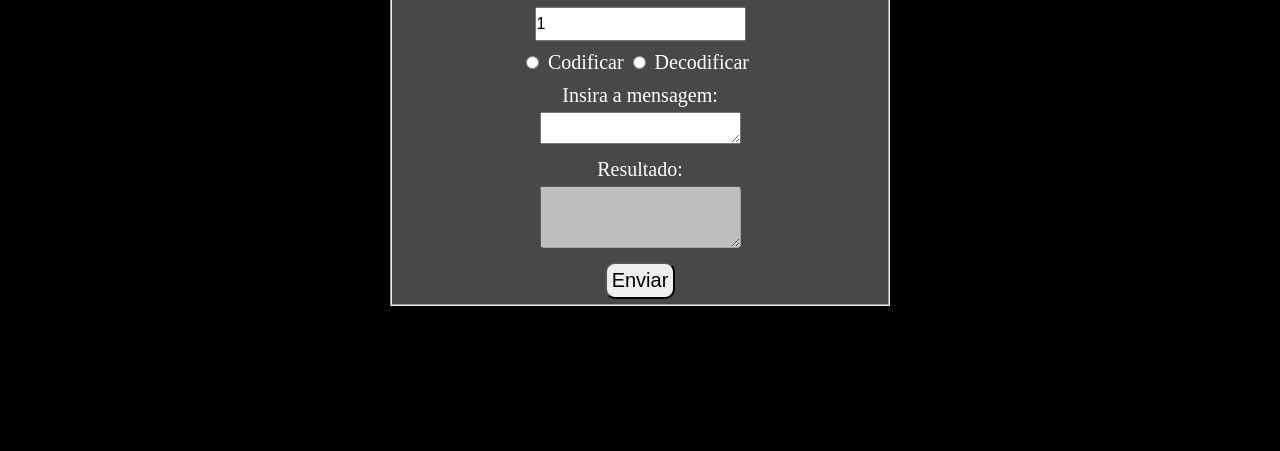
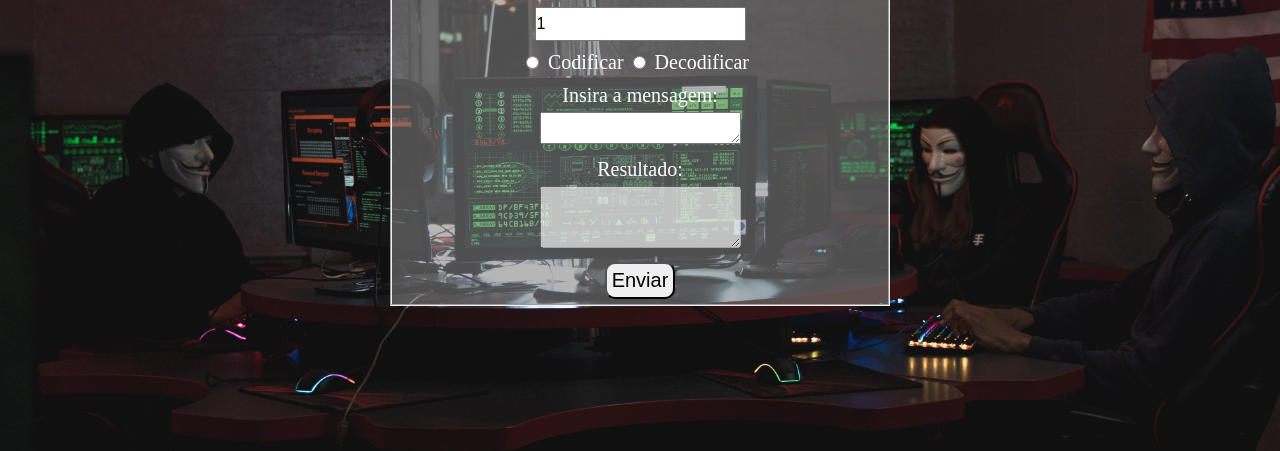
Before and after one commit to KaioMelo/03.Projeto-Individual-CesarBase64, a plain HTML site: page index.html in a window 1280 px wide. Shown: the part 283-734 px from the top of the page. Drawn offline with nearby package versions, Linux system fonts and the light colour scheme.

Commit message:
Update style.css

```diff
--- a/assets/css/style.css
+++ b/assets/css/style.css
@@ -6,7 +6,7 @@
 body{
   height: 100vh;
   background-color: black;
-  background-image: url('./assets/img/planoFundo.jpg');
+  background-image: url('../img/planoFundo.jpg');
   background-position: center center;
   background-repeat: no-repeat;
   background-size: cover;
```
